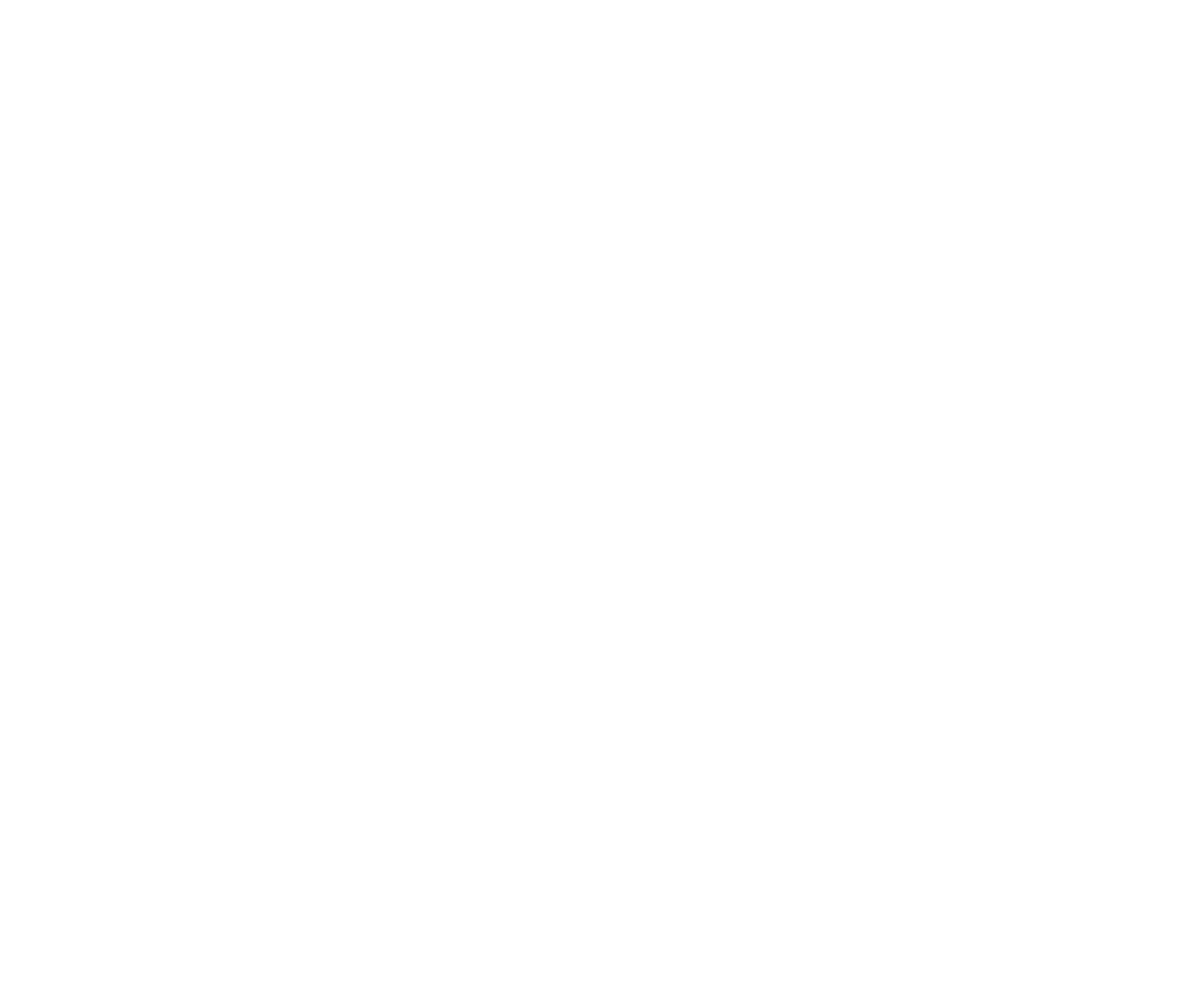
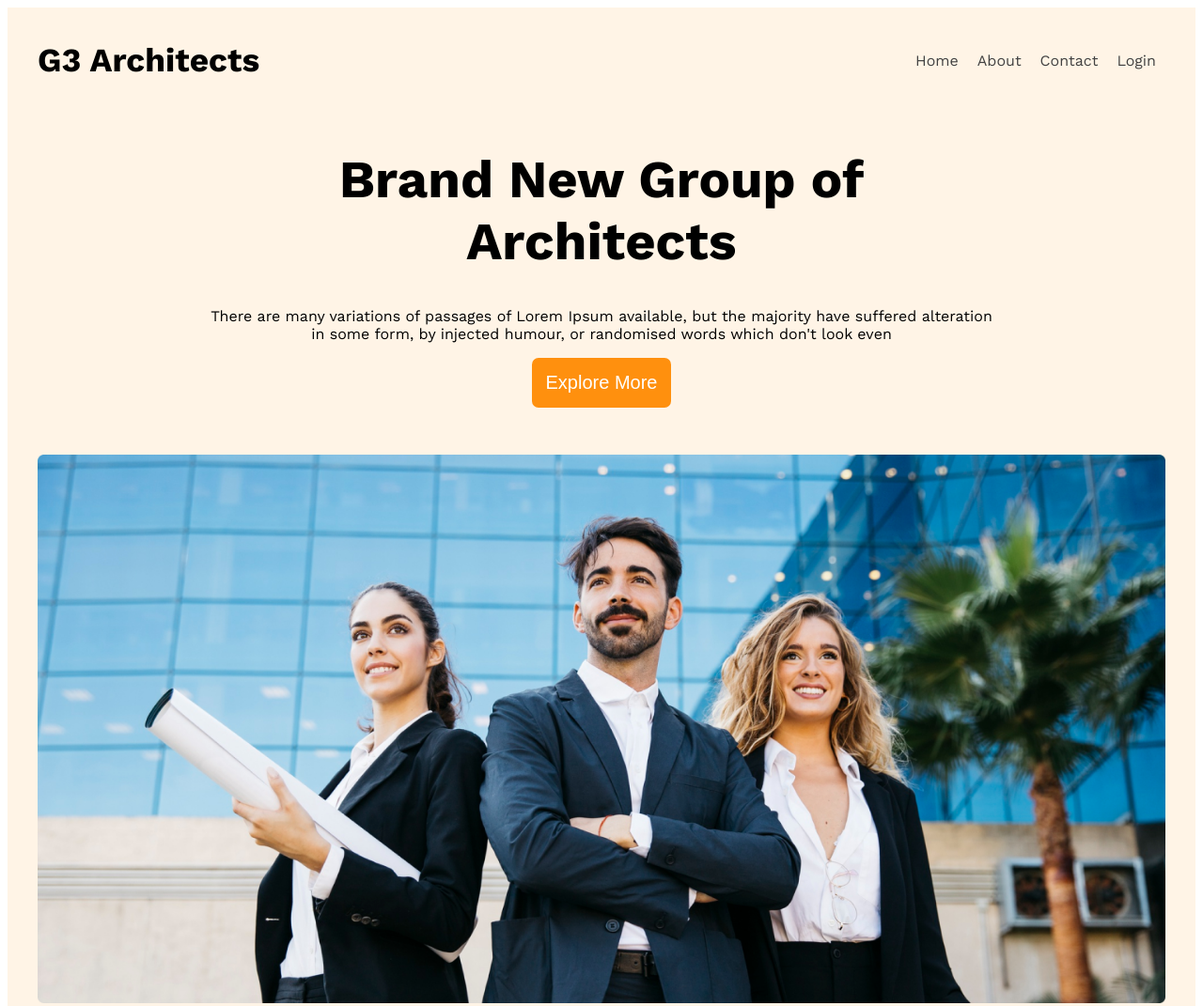
Before and after one commit to Salahuddin37/g3-architects-website, a plain HTML site: page index.html in a window 1280 px wide. Shown: the top 1071 px of the page at 94% size. Before the commit the page ends 800 px from the top, so only its background shows below. Drawn offline with nearby package versions, Linux system fonts and the light colour scheme.

Commit message:
g3 architects header section

```diff
--- a/Styles/style.css
+++ b/Styles/style.css
@@ -0,0 +1,88 @@
+@import url('https://fonts.googleapis.com/css2?family=Work+Sans:ital,wght@0,100..900;1,100..900&display=swap');
+
+.work-sans-font {
+    font-family: "Work Sans", sans-serif;
+    font-optical-sizing: auto;
+    font-weight: 400px;
+    font-style: normal;
+  }
+
+  /* shared styles */
+  .display-flex{
+    display: flex;
+    flex-wrap: wrap;
+  }
+  /* dark-02 */
+  .text-gray{
+    color:#424242 ;
+  }
+  /* dark-03 */
+  .text-light-gray{
+    color: #727272;
+  }
+  .bg-light{
+    background-color:rgba(255, 144, 14, 0.1) ;
+  }
+  .btn-primary{
+    background-color: #FF900E;
+    color: white;
+    padding: 15px;
+    font-size: 1.25rem;
+    border-radius: 7px;
+    font-weight: 600px;
+    border: none;
+  }
+
+  /* header styles */
+
+
+  /* navbar styles */
+  .navbar{
+    justify-content: space-between;
+    align-items: center;
+  }
+ .brand{
+    font-weight: 700;
+    font-size: 2.2rem;
+ }
+  .nav-item{
+    list-style: none;
+  }
+  .nav-link{
+    margin: 10px;
+    text-decoration: none;
+
+  }
+  .navbar, .banner{
+    max-width: 1200px;
+    margin: 0 auto;
+  }
+
+
+
+  /* banner related styles */
+  .banner-content{
+    max-width: 850px;
+    margin: 0 auto;
+    text-align: center;
+    margin-bottom: 50px;
+  }
+  .banner-title{
+    font-weight: 700;
+    font-size: 3.5rem;
+  }
+  .banner img{
+    width: 100%;
+    margin: 0 auto;
+
+  }
+
+  /* responsive media query */
+  @media screen and (max-width: 576px) {
+    .navbar{
+        flex-direction: column;
+    }
+    .nav-links{
+        flex-direction: flex;
+    }
+  }
--- a/index.html
+++ b/index.html
@@ -4,8 +4,36 @@
     <meta charset="UTF-8">
     <meta name="viewport" content="width=device-width, initial-scale=1.0">
     <title>G3-Architects</title>
+    <link rel="stylesheet" href="Styles/style.css">
 </head>
-<body>
+<body class="work-sans-font">
+    <header class="bg-light">
+            <nav class="navbar display-flex">
+                <h3 class="brand">G3 Architects</h3>
+                <ul class="nav-links display-flex">
+                    <!-- li.nav-item*4>a.nav-link -->
+                    <li class="nav-item"><a href="" class="nav-link text-gray">Home</a></li>
+                    <li class="nav-item"><a href="" class="nav-link text-gray">About</a></li>
+                    <li class="nav-item"><a href="" class="nav-link text-gray">Contact</a></li>
+                    <li class="nav-item"><a href="" class="nav-link text-gray">Login</a></li>
+                </ul>
+            </nav>
+        <div class="banner">
+            <div class="banner-content">
+                <h1 class="banner-title">Brand New Group of Architects</h1>
+                <p>There are many variations of passages of Lorem Ipsum available, but the majority have suffered
+                    alteration in some form, by injected humour, or randomised words which don't look even</p>
+                <button class="btn-primary">Explore More</button>
+               </div>
+           <img src="images/banner.png" alt="">
+        </div>
 
+    </header>
+    <main>
+
+    </main>
+    <footer>
+
+    </footer>
 </body>
 </html>
```
